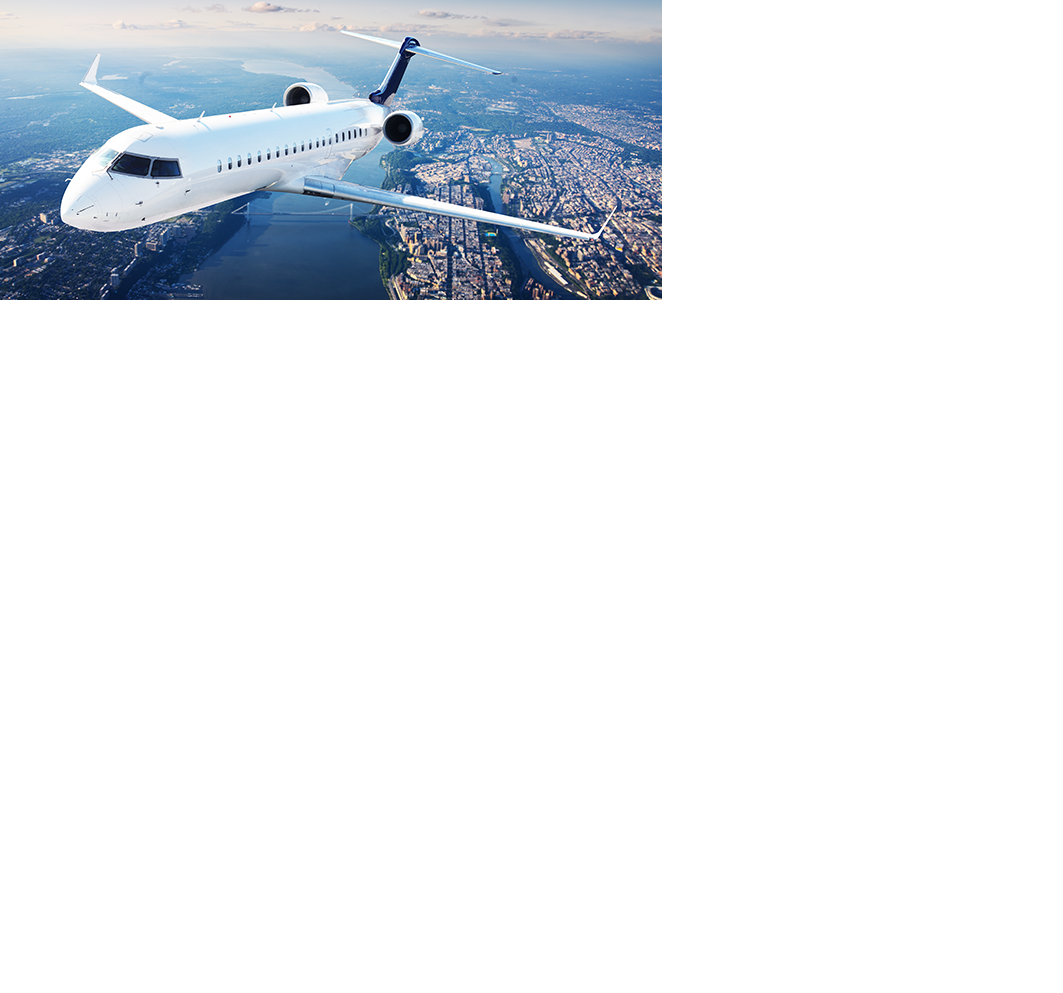
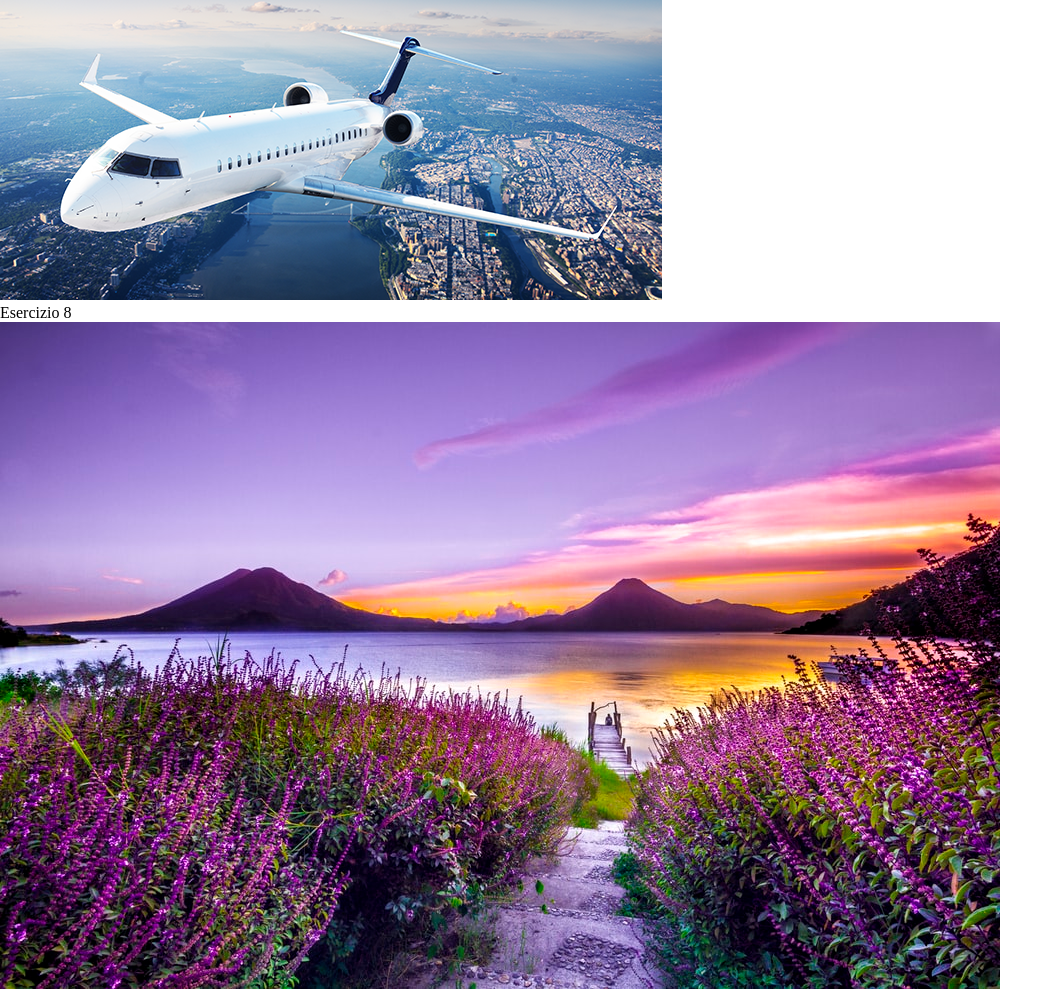
Before and after one commit to Sergjio97/html-css-animation-filter, a plain HTML site: page index.html in a window 1280 px wide. Shown: the part 982-1975 px from the top of the page, without its empty margins (0-1063 px from the left). Before the commit the page ends 1286 px from the top, so only its background shows below. Drawn offline with Linux system fonts and the light colour scheme.

Commit message:
esercizio 8

```diff
--- a/css/style.css
+++ b/css/style.css
@@ -76,3 +76,9 @@
     filter: sepia(75%);
     transition: 2s;
 }
+
+.es-8 img:hover {
+    border-radius: 50px;
+    filter: sepia(75%);
+    transition: 2s;
+}
--- a/index.html
+++ b/index.html
@@ -34,6 +34,11 @@
         <img src="img/Boeings-New-Planes-are-Fuel-Savers.png" alt="">
     </div>
 
+    <span>Esercizio 8</span>
+    <div class="es-8">
+        <img src="img/photo-1532274402911-5a369e4c4bb5.jpg" alt="">
+    </div>
+
 
 
 </body>
```
